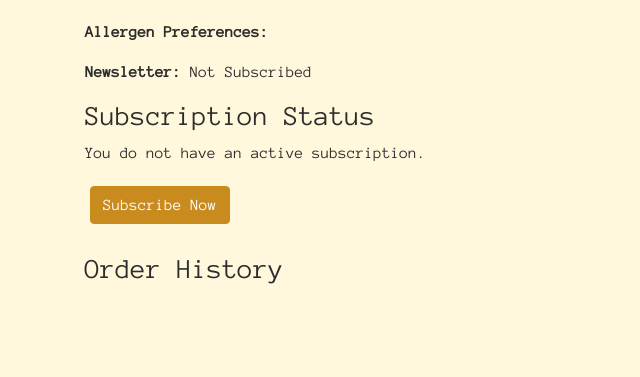
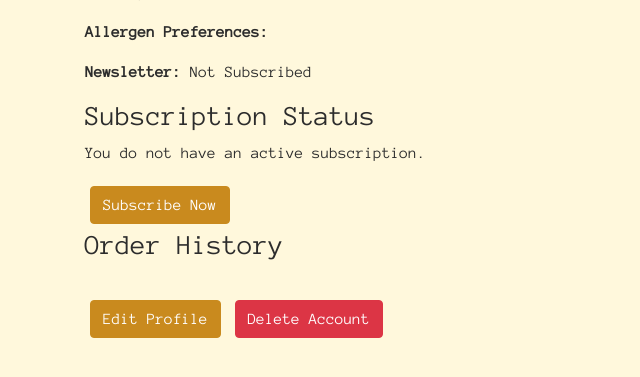
Before and after one commit to ajmccredie/fudge-kitchen, a Django app: template profiles/templates/profiles/profile.html in a window 1280 px wide. Shown: the part 342-719 px from the top of the page, without its empty margins (0-640 px from the left). Run offline with Django 4.2, Linux system fonts and the light colour scheme; the template is opened without the code that fills it, so the values that code supplies are empty; some libraries are stand-ins or nearby versions.

Commit message:
Fix an erroneous button loss

```diff
--- a/profiles/templates/profiles/profile.html
+++ b/profiles/templates/profiles/profile.html
@@ -52,29 +52,44 @@
             {% if user.profile.is_subscribed %}
                 <p>You are a subscriber!</p>
                 <p>Subscription Start Date: {{ user.profile.subscription_start_date }}</p>
-                <p>Time Remaining: {{ user.profile.get_subscription_time_remaining.time_remaining }}</p>
-                {% if user.profile.get_subscription_time_remaining.expired %}
-                    <p>Your subscription has expired.</p>
-                {% endif %}
+                <p>Time Remaining: {{ user.profile.get_subscription_time_remaining }}</p>
             {% else %}
                 <p>You do not have an active subscription.</p>
-                <a href="{% url 'profiles:subscription_page' %}" class="btn btn-primary" {% if user.profile.get_subscription_time_remaining.expired %}disabled{% endif %}>Subscribe Now</a>
+                <a href="{% url 'profiles:subscription_page' %}" class="btn btn-primary">Subscribe Now</a>
             {% endif %}
         </div>
     </div>
 
     <!-- Order History -->
+    <div class="row">
+        <div class="col-12">
+            <h3>Order History</h3>
+            <div class="list-group">
+                {% for order in orders %}
+                <a href="{% url 'profiles:order_detail' order.id %}" class="list-group-item list-group-item-action">
+                    <strong>Order #{{ order.order_number }} - {{ order.date }}</strong>
+                    <span class="badge badge-primary badge-pill float-right">{{ order.lineitems.count }} items</span>
+                </a>
+                {% endfor %}
+            </div>
+        </div>
+    </div>
+
     <div class="row mt-4">
         <div class="col-12">
-            <h3>Order History</h3>
-            <ul>
-                {% for order in orders %}
-                <li>
-                    <a href="{% url 'profiles:order_detail' order.pk %}">Order #{{ order.order_number }} - {{ order.date }}</a>
-                </li>
-                {% endfor %}
-            </ul>
+            <a href="{% url 'profiles:edit_profile' %}" class="btn btn-primary">Edit Profile</a>
+            <a href="{% url 'profiles:delete_account' %}" class="btn btn-danger" id="delete-account-btn">Delete Account</a>
         </div>
     </div>
 </div>
+
+<script>
+    // Delete Account Confirmation
+    document.getElementById('delete-account-btn').addEventListener('click', function (event) {
+        event.preventDefault();
+        if (confirm('Are you sure you want to delete your account? This action cannot be undone.')) {
+            window.location.href = this.href;
+        }
+    });
+</script>
 {% endblock %}
```
